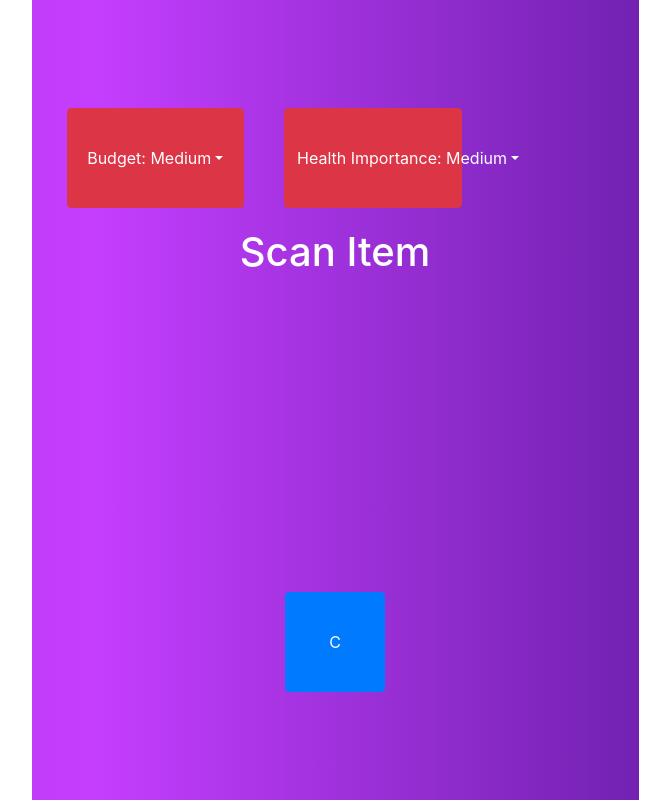
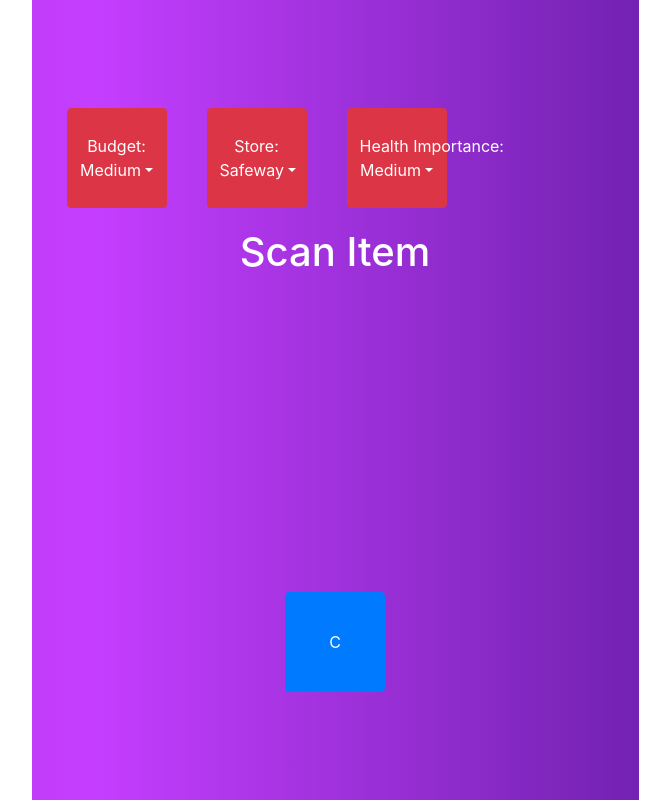
Before and after one commit to KapuyaJonathan1/SmartShopperNov22, a React (Create React App) app: page / in a window 1280 px wide. Shown: the top 800 px of the page, without its empty margins (305-975 px from the left). Built offline with nearby package versions, Linux system fonts and the light colour scheme; no server answers.

Commit message:
Move app files to root

```diff
--- a/src/App.js
+++ b/src/App.js
@@ -10,6 +10,7 @@ function App() {
   const [scanning, setScanning] = useState(true);
   const [budget, setBudget] = useState("Medium")
   const [health, setHealth] = useState("Medium")
+  const [store, setStore] = useState("Safeway")
   const switchPage = () => {
 
     setScanning(!scanning);
@@ -24,11 +25,11 @@ function App() {
   return (
     <div className="App">
       <div style={{display: scanning ? 'flex' : 'none'}}>
-        <Scanner setHealth={setHealth} setBudget={setBudget} health={health} budget={budget} onImageCapture={handleImageCapture} switchPage={switchPage} />
+        <Scanner setHealth={setHealth} setBudget={setBudget} health={health} budget={budget} setStore={setStore} store={store} onImageCapture={handleImageCapture} switchPage={switchPage} />
       </div>
 
       <div style={{display: scanning ? 'none' : 'flex'}}>
-        <Info health={health} budget={budget} image={capturedImage} switchPage={switchPage} />
+        <Info health={health} budget={budget} image={capturedImage} store={store} switchPage={switchPage} />
       </div>
     </div>
   );
--- a/src/components/Info.jsx
+++ b/src/components/Info.jsx
@@ -1,25 +1,26 @@
 import React, { useState } from "react";
 import axios from "axios";
 
-function Info({ health, budget, image, switchPage }) {
+function Info({ health, budget, image, store, switchPage }) {
   const [information, setInformation] = useState([]);
   const [loading, setLoading] = useState(false);
 
   const healthPrompt = `If the image does not depict food, respond only with: "Unrecognized food." For food, provide exactly:
 - Three health benefits (3-5 words each).
 - Three health drawbacks (3-5 words each).
-Do not add any extra text, introductions, or conclusions.`;
+Do not add any extra text, introductions, or conclusions. Seperate the sections with a header for advantages and disadvantages`;
   let budgetPrompt = `If the image does not depict food, respond only with: "Unrecognized food." For food, state:
 - Is this product within their budget: ${budget}?
 - Is this product generally within budget?
-Each answer should be brief.`;
+Answer in one readable sentence like: This product is within budget.`;
 let alternativesPrompt = `
-If the image does not depict food, respond only with: "Unrecognized food." For food, list:
+list:
 - 1-3 specific, in-store alternatives for this product, list the brand and name of the product, considering:
   - Its health benefits/drawbacks.
   - The user's health preference: ${health}.
-  - Budget constraints: ${budget}.
-Each alternative should be brief (3-5 words). Do not add any extra text, introductions, or conclusions.
+  - The user's budget is: ${budget}.
+  - The user is in ${store}
+Each alternative should be brief (3-5 words). Do not add any extra text, introductions, or conclusions. If the image is not food, respond with: "Unrecognized food."
 `;
 
   async function getInfo() {
--- a/src/components/Scanner.jsx
+++ b/src/components/Scanner.jsx
@@ -1,6 +1,6 @@
 import React, { useRef, useEffect, useState } from 'react';
 
-function Scanner({ setHealth, setBudget, health, budget, onImageCapture, switchPage }) { // Accept the onImageCapture prop from the parent
+function Scanner({ setHealth, setBudget, health, budget, setStore, store, onImageCapture, switchPage }) { // Accept the onImageCapture prop from the parent
   const videoRef = useRef(null);
   const canvasRef = useRef(null);
 
@@ -66,9 +66,9 @@ function Scanner({ setHealth, setBudget, health, budget, onImageCapture, switchP
   return (
     <div className="container d-flex flex-column justify-content-center gradient-bg" style={{height: "100vh", margin: "0"}}>
       <div className="d-flex" style={{width: "100vw"}}>
-        <div class="btn-group" style={{width: "17vw"}}>
-          <button type="button" class="btn btn-danger dropdown-toggle" data-toggle="dropdown" aria-haspopup="true" aria-expanded="false">
-            Budget: {budget}
+        <div class="btn-group" style={{justifyContent: "space-evenly"}}>
+          <button flex-grow-1 type="button" class="btn btn-danger dropdown-toggle" data-toggle="dropdown" aria-haspopup="true" aria-expanded="false">
+            Budget: <br/>{budget}
           </button>
           <div class="dropdown-menu">
             <a class="dropdown-item" href="#" onClick={() => setBudget("Low")}>Low</a>
@@ -77,9 +77,21 @@ function Scanner({ setHealth, setBudget, health, budget, onImageCapture, switchP
             <a class="dropdown-item" href="#" onClick={() => setBudget("Super High")}>Super High</a>
           </div>
         </div>
-        <div class="btn-group" style={{width: "17vw"}}>
-          <button type="button" class="btn btn-danger dropdown-toggle" data-toggle="dropdown" aria-haspopup="true" aria-expanded="false">
-            Health Importance: {health}
+        <div class="btn-group" style={{justifyContent: "space-evenly"}}>
+          <button flex-grow-1 type="button" class="btn btn-danger dropdown-toggle" data-toggle="dropdown" aria-haspopup="true" aria-expanded="false">
+            Store: <br/>{store}
+          </button>
+          <div class="dropdown-menu">
+            <a class="dropdown-item" href="#" onClick={() => setStore("Safeway")}>Safeway</a>
+            <a class="dropdown-item" href="#" onClick={() => setStore("Trader Joe's")}>Trader Joe's</a>
+            <a class="dropdown-item" href="#" onClick={() => setStore("Costco")}>Costco</a>
+            <a class="dropdown-item" href="#" onClick={() => setStore("Walmart")}>Walmart</a>
+            <a class="dropdown-item" href="#" onClick={() => setStore("Whole Foods")}>Whole Foods</a>
+          </div>
+        </div>
+        <div class="btn-group" style={{justifyContent: "space-evenly"}}>
+          <button flex-grow-1 type="button" class="btn btn-danger dropdown-toggle" data-toggle="dropdown" aria-haspopup="true" aria-expanded="false">
+            Health Importance:<br/>{health}
           </button>
           <div class="dropdown-menu">
             <a class="dropdown-item" href="#" onClick={() => setHealth("Low")}>Low</a>
--- a/src/styles/info.css
+++ b/src/styles/info.css
@@ -16,7 +16,7 @@
   flex: 1; /* Ensure all boxes have equal width */
   display: flex; /* Allows inner content alignment */
   flex-direction: column; /* Keep content vertically aligned */
-  justify-content: space-between; /* Align content evenly inside */
+  justify-content: flex-start; /* Align content evenly inside */
 }
 
 .response-text {
```
Also changed, not shown: package.json (+5 -2 lines), 1 other file (tests, documents, lock files or other folders).
